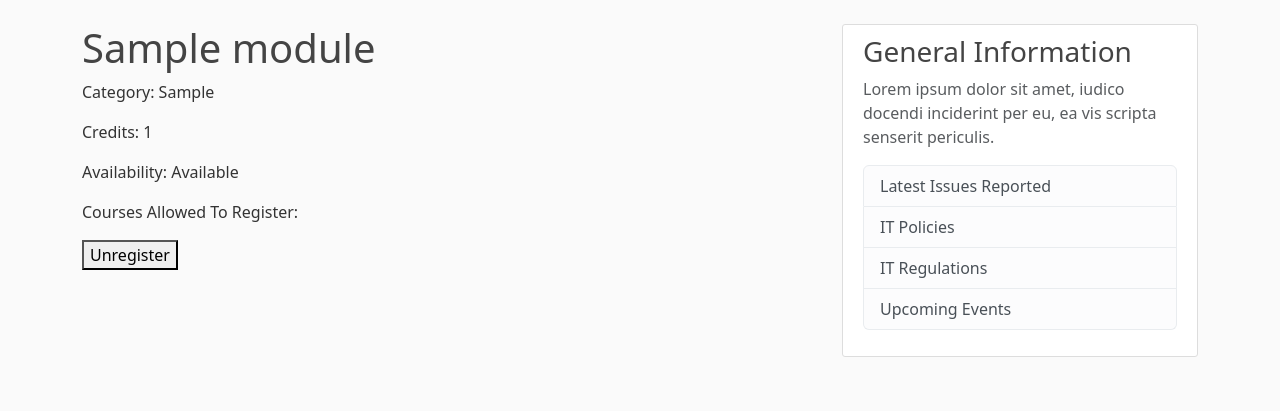
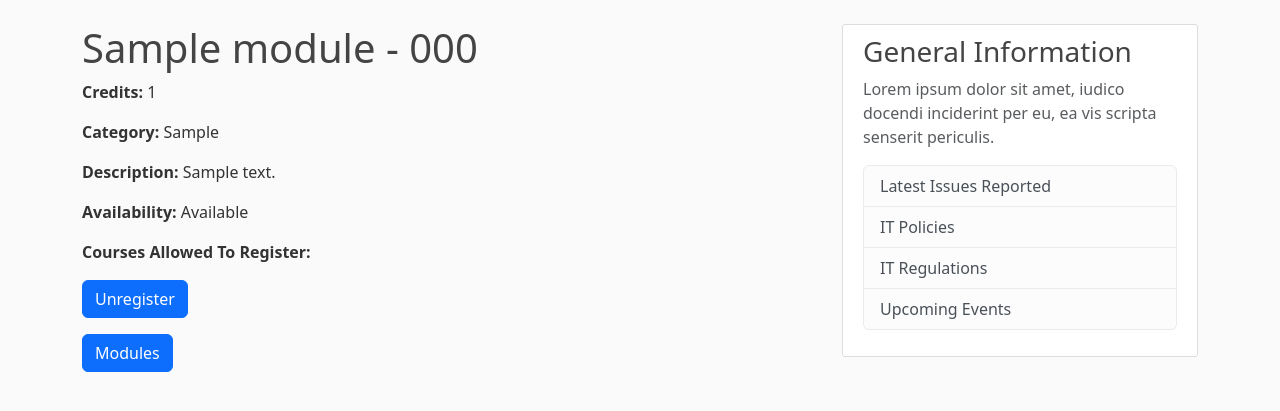
Before and after one commit to leondhallam/Django-app, a Django app: page /module/1/ in a window 1280 px wide. Shown: the part 56-467 px from the top of the page. Run offline with Django 5.2, Linux system fonts and the light colour scheme; a user stored in the database is signed in; tables that the repository leaves empty hold one stand-in row (values such as "Sample post").

Commit message:
Added a button to module details page to return to  normal modules page, styled that along with the register and unregister buttons

```diff
--- a/itapps/settings.py
+++ b/itapps/settings.py
@@ -159,6 +159,10 @@
     },
 }
 
+STATICFILES_DIRS = [
+    BASE_DIR / "static",  # Your local static directory
+]
+
 STATIC_URL = f'https://{AZURE_SA_NAME}.blob.core.windows.net/static/'
 MEDIA_URL = f'https://{AZURE_SA_NAME}.blob.core.windows.net/media/'
 
--- a/itapps/urls.py
+++ b/itapps/urls.py
@@ -17,7 +17,7 @@
 from django.contrib import admin
 from django.urls import path, include
 from users import views
-from itreporting.views import module_detail
+from itreporting.views import modules, module_detail
 from django.contrib.auth import views as auth_views
 from django.conf import settings
 from django.conf.urls.static import static
@@ -29,6 +29,8 @@
     path('login/', auth_views.LoginView.as_view(template_name='users/login.html'), name='login'),
     path('logout/', auth_views.LogoutView.as_view(template_name='users/logout.html'), name='logout'),
     path('profile/', views.profile, name="profile"),
+
+    path('modules/', modules, name='modules'),
     path('module/<int:module_id>/', module_detail, name='module_detail'),
 ]
 
--- a/itreporting/templates/itreporting/module_detail.html
+++ b/itreporting/templates/itreporting/module_detail.html
@@ -1,12 +1,13 @@
 {% extends 'itreporting/base.html' %}
 
 {% block content %}
-  <h1>{{ module.name }}</h1>
-  <p>Category: {{ module.category }}</p>
-  <p>Credits: {{ module.credit }}</p>
-  <p>Availability: {% if module.availability %} Available {% else %} Not Available {% endif %}</p>
+  <h1>{{ module.name }} - {{ module.code }}</h1>
+  <p><strong>Credits:</strong> {{ module.credit }}</p>
+  <p><strong>Category:</strong> {{ module.category }}</p>
+  <p><strong>Description:</strong> {{ module.description }}</p>
+  <p><strong>Availability:</strong> {% if module.availability %} Available {% else %} Not Available {% endif %}</p>
 
-  <p>Courses Allowed To Register:
+  <p><strong>Courses Allowed To Register:</strong>
     {% for course in module.courses_allowed.all %}
         {{ course.name }}{% if not forloop.last %}, {% endif %}
     {% endfor %}
@@ -15,12 +16,14 @@
   {% if is_registered %}
       <form method="POST">
           {% csrf_token %}
-          <button type="submit">Unregister</button>
+          <button class="btn btn-primary" type="submit">Unregister</button>
       </form>
   {% else %}
       <form method="POST">
           {% csrf_token %}
-          <button type="submit">Register</button>
+          <button class="btn btn-primary" type="submit">Register</button>
       </form>
   {% endif %}
+
+  <p><p><a class="btn btn-primary" href="/modules">Modules</a></p></p>
 {% endblock %}
--- a/itreporting/templates/itreporting/modules.html
+++ b/itreporting/templates/itreporting/modules.html
@@ -10,7 +10,7 @@
           <a href="{% url 'module_detail' module.id %}">{{ module.name }} - {{ module.code }}</a>
           <form method="POST" action="{% url 'module_detail' module.id %}">
             {% csrf_token %}
-            <button type="submit">Unregister</button>
+            <button class="btn btn-primary" type="submit">Unregister</button>
           </form>
         </li>
       {% endif %}
@@ -25,7 +25,7 @@
           <a href="{% url 'module_detail' module.id %}">{{ module.name }} - {{ module.code }}</a>
           <form method="POST" action="{% url 'module_detail' module.id %}">
             {% csrf_token %}
-            <button type="submit">Register</button>
+            <button class="btn btn-primary" type="submit">Register</button>
           </form>
         </li>
       {% endif %}
--- a/itreporting/views.py
+++ b/itreporting/views.py
@@ -28,7 +28,7 @@
         weather_data.append(weather)
     return render(request, 'itreporting/home.html', {'title': 'Homepage', 'weather_data': weather_data})
 
-
+@login_required
 def contact(request):
     if request.method == "POST":
         form = ContactForm(request.POST)
@@ -58,10 +58,12 @@
 def about(request):
     return render(request, 'itreporting/about.html', {'title': 'About Us'})
 
+@login_required
 def report(request):
     daily_report = {'issues': Issue.objects.all(), 'title': 'Issues Reported'}
     return render(request, 'itreporting/report.html', daily_report)
 
+@login_required
 def modules(request):
     modules = Module.objects.all()
 
```
Also changed, not shown: static/css/styles.css (line endings or trailing spaces).
